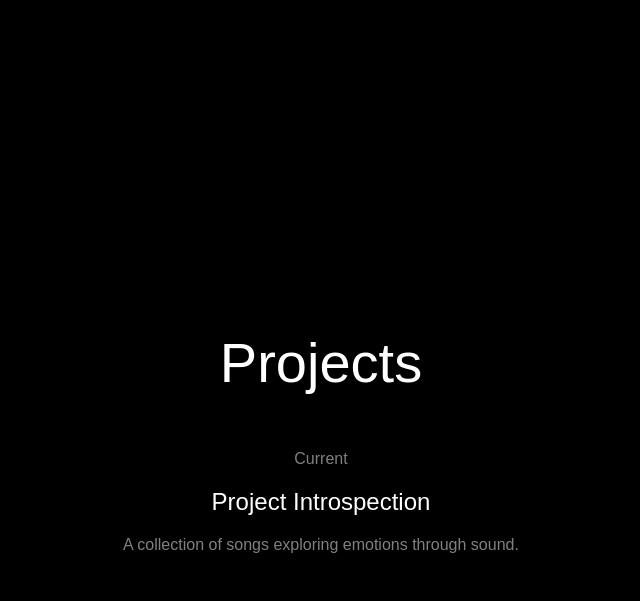
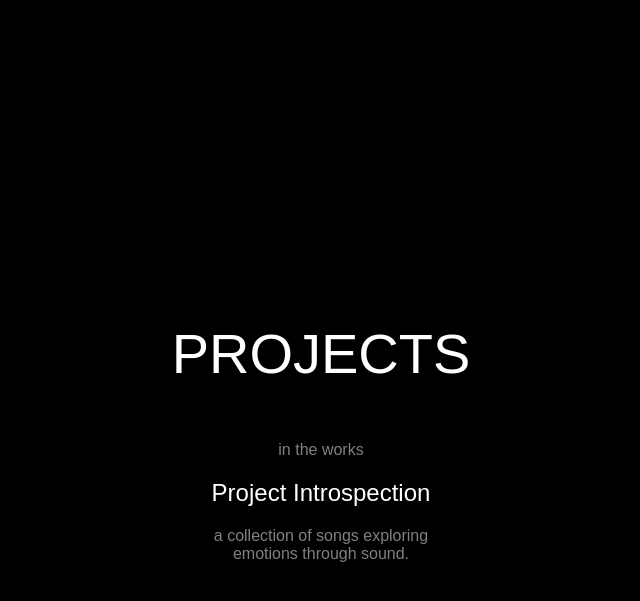
Before and after one commit to r1s1ng1/r1s1ng1.github.io, a Jekyll site: the page music/projects/index.html, which Jekyll copies as it is, in a window 1280 px wide. Shown: the top 601 px of the page, without its empty margins (319-959 px from the left). Built offline with Jekyll 4.4.1, drawn with Linux system fonts in a browser that asks for light colours.

Commit message:
Update index.html

```diff
--- a/music/projects/index.html
+++ b/music/projects/index.html
@@ -1,4 +1,3 @@
-
 <!DOCTYPE html>
 <html lang="en">
 <head>
@@ -12,17 +11,19 @@
 
 <body>
 
-    <h1>Projects</h1>
+    <h1>PROJECTS</h1>
 
     <nav>
-        <p>Current</p>
+
+        <p>in the works</p>
 
         <a class="category" href="#">Project Introspection</a>
 
         <p>
-        A collection of songs exploring
-        emotions through sound.
+            a collection of songs exploring<br>
+            emotions through sound.
         </p>
+
     </nav>
 
 </body>
```
